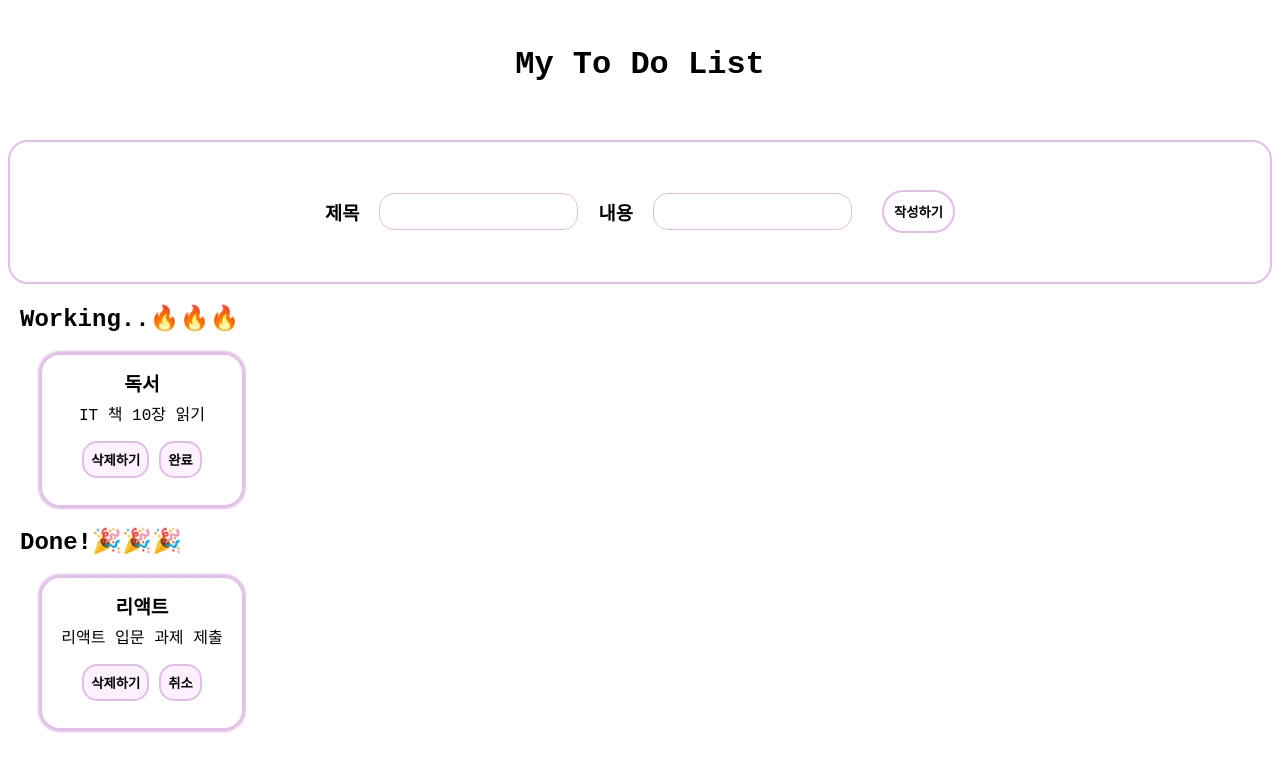
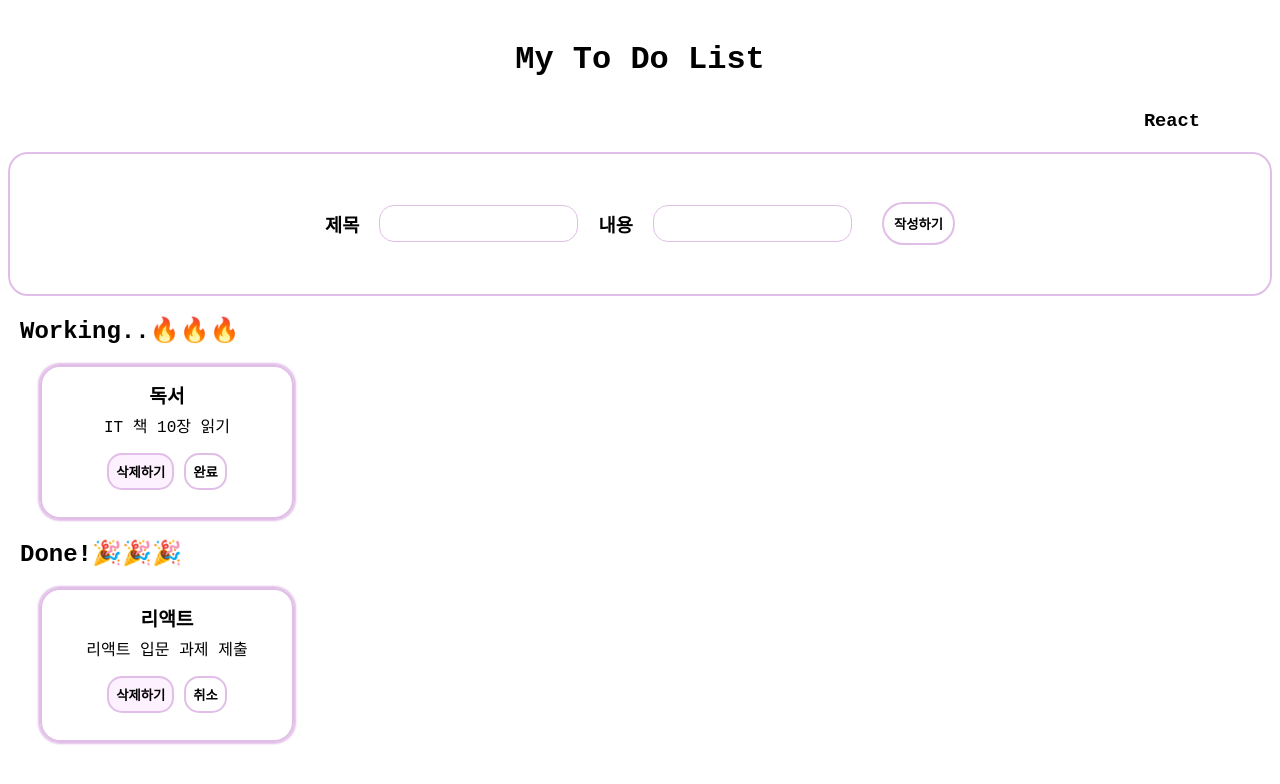
Before and after one commit to YS739/React_TodoList, a React (Create React App) app: page / in a window 1280 px wide. Shown: the top 784 px of the page. Built offline with nearby package versions, Linux system fonts and the light colour scheme; a web font is replaced by a local one.

Commit message:
one direction success but confused to understand how it works

```diff
--- a/src/App.css
+++ b/src/App.css
@@ -2,10 +2,21 @@
   width: 95%;
   max-width: 1200px;
   display: flex;
+  flex-direction: column;
   align-items: center;
   justify-content: center;
-  margin: 10px auto;
-  padding: 15px;
+  margin: 10px auto 0 auto;
+  padding: 10px;
+}
+
+.react {
+  width: 95%;
+  max-width: 1200px;
+  display: flex;
+  justify-content: right;
+  align-items: center;
+  margin-right: 40px;
+  margin-top: 0;
 }
 
 /* 작성하기 */
@@ -74,7 +85,7 @@
 }
 
 .card {
-  width: 200px;
+  width: 250px;
   height: 150px;
   display: flex;
   flex-direction: column;
--- a/src/App.js
+++ b/src/App.js
@@ -16,11 +16,11 @@ function CustomButton(props) {
 }
 
 function ToDoList(props) {
-  // const setBtn = (toDo) => {
-  //   if ((toDo.isDone = false)) {
-  //     return { ...toDo, isDone: true };
+  // const setBtn = (toDos) => {
+  //   if ((toDos.isDone = false)) {
+  //     return { ...toDos, isDone: true };
   //   } else {
-  //     return { ...toDo, isDone: false };
+  //     return { ...toDos, isDone: false };
   //   }
   // };
   return (
@@ -37,7 +37,7 @@ function ToDoList(props) {
           삭제하기
         </CustomButton>
         <CustomButton
-          color="#fdf0ff"
+          color="white"
           onClick={() => {
             props.handleList(props.toDo.isDone);
           }}
@@ -83,12 +83,9 @@ const App = () => {
     setToDos(newToDoList);
   };
 
-  const onChangeList = (toDo) => {
-    if ((toDo.isDone = false)) {
-      return { ...toDos, isDone: true };
-    } else {
-      return { ...toDos, isDone: false };
-    }
+  const onChangeList = (id) => {
+    toDos.filter((toDo) => (toDo.isDone = true));
+    setToDos([...toDos, (toDos.isDone = false)]);
   };
 
   return (
@@ -96,6 +93,8 @@ const App = () => {
       <div className="header">
         <h1>My To Do List</h1>
       </div>
+      <h3 className="react">React</h3>
+
       <div className="add-todo-box">
         <div className="input-group">
           <h3>제목</h3>
```
